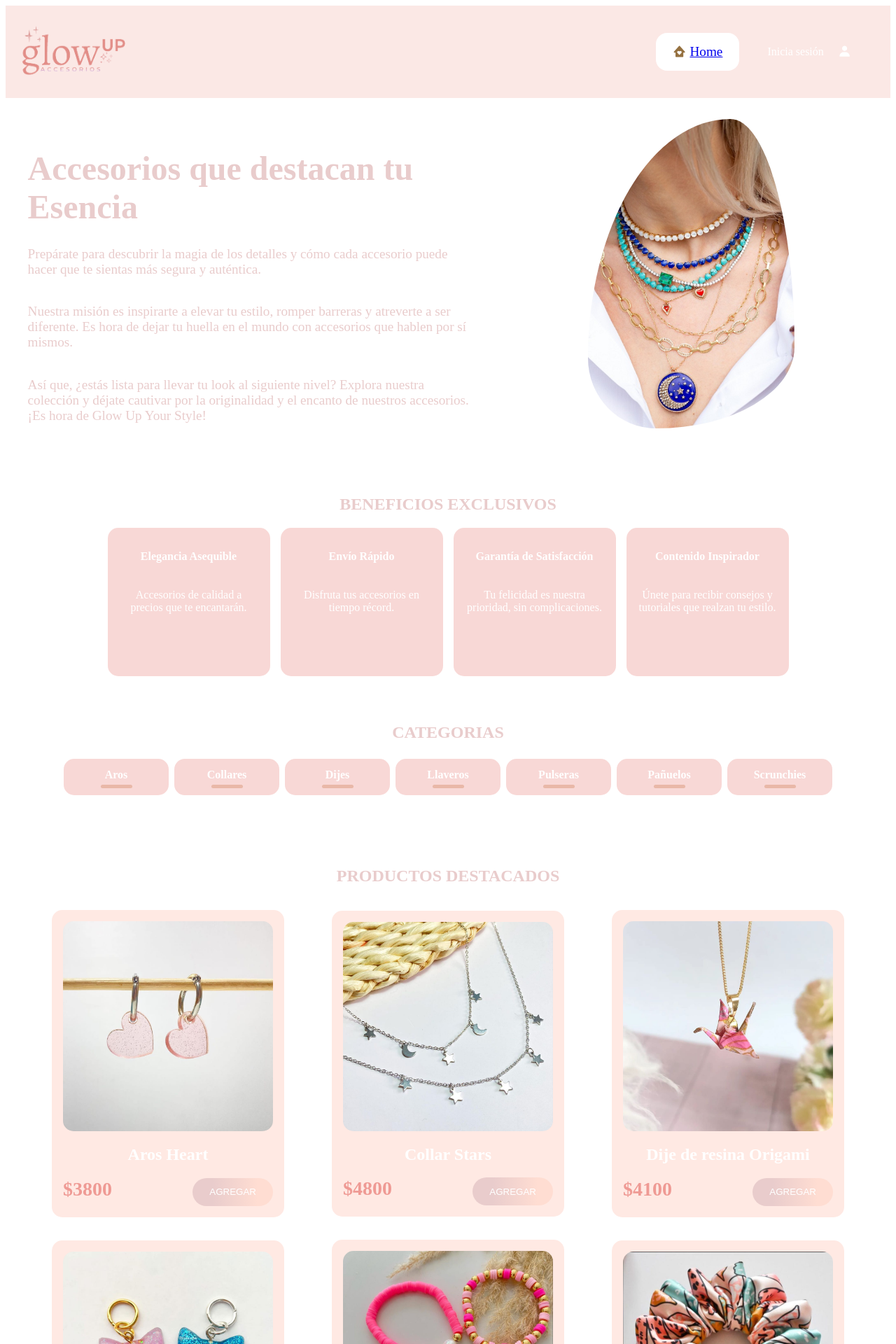
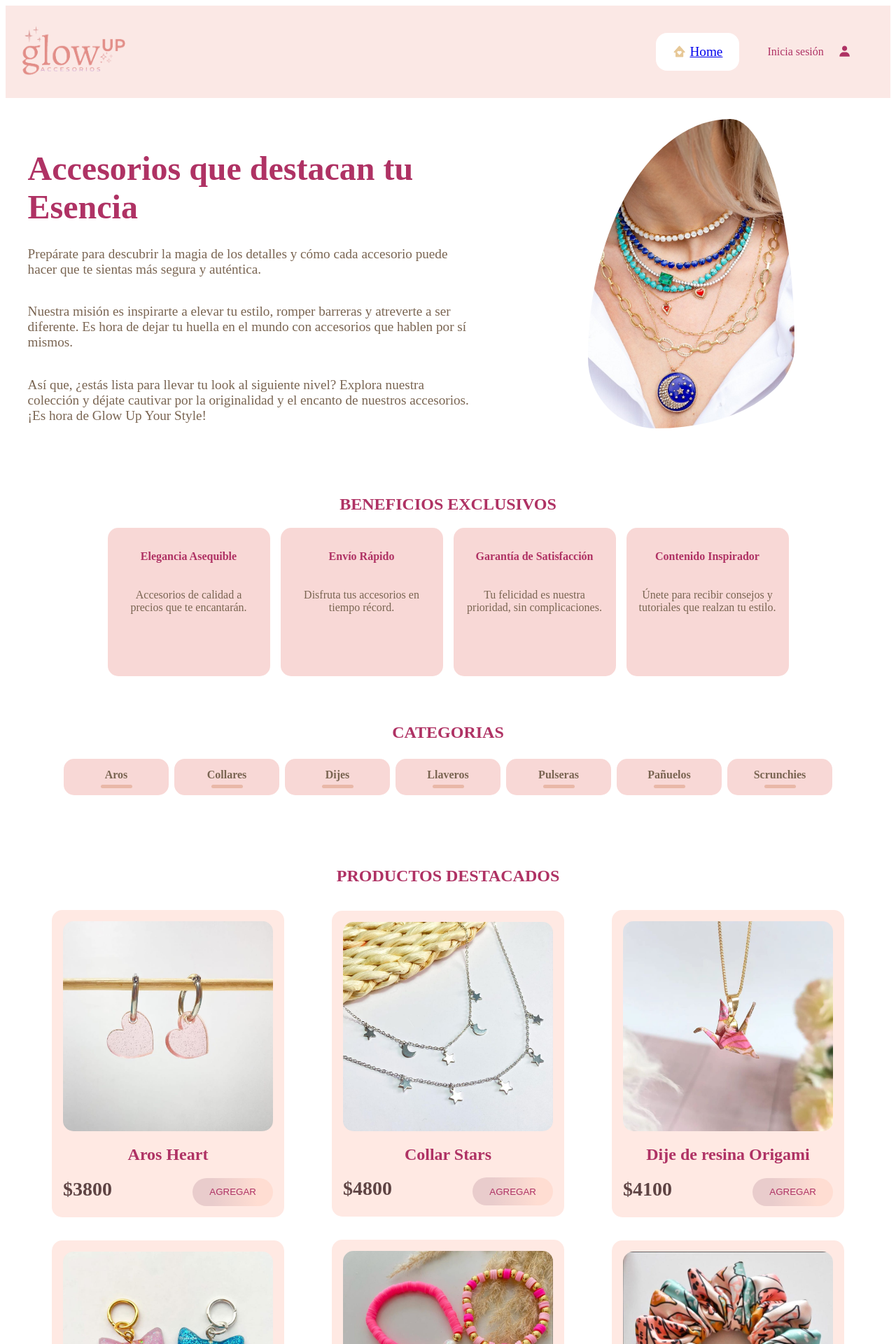
Before and after one commit to Yanina-Pernice/integrador-React, a React (Vite) app: page / in a window 1280 px wide. Shown: the top 1920 px of the page at 70% size. Built offline with nearby package versions, Linux system fonts and the light colour scheme; the HTML template or start-up script is replaced by a standard one.

Commit message:
paleta de colores

```diff
--- a/src/componentes/Beneficios/BeneficiosStyles.js
+++ b/src/componentes/Beneficios/BeneficiosStyles.js
@@ -8,7 +8,7 @@ export const BeneficiosWrapper = styled.section`
     margin-bottom: 3rem;
     h2{
         text-align: center;
-        color: #e9cccc;
+        color: #af3264;
     }
     @media (max-width: 768px) {
         padding-top: 30px;
@@ -39,16 +39,13 @@ export const CardBeneficios = styled.div`
     gap: 5px;
     background-color: #f8d8d6;
     border-radius: 15px;
-    color: #fff;
+    color: #7a6552;
 
     h3 {
         font-size: 1rem;
-        color: #fff;
+        color: #af3264;
         text-align: center;
     }
 
-    p{
-
-    }
 
 `;
--- a/src/componentes/Categorias/CategoriasStyles.js
+++ b/src/componentes/Categorias/CategoriasStyles.js
@@ -9,7 +9,7 @@ export const CategoriasWrapper = styled.section`
     justify-content: center;
     align-items: center;
     h2{
-        color: #e9cccc;
+        color: #af3264;
     }
     @media (max-width: 768px) {
         padding-top: 30px;
@@ -21,8 +21,7 @@ export const CategoriasContainer = styled.div`
     display: flex;
     flex-wrap: wrap;
     justify-content: space-around;
-    align-items: center
-    {/* gap: 20px; */}
+    align-items: center;
     user-select: none;// no te deja seleccionar la card
 `;
 
@@ -33,22 +32,15 @@ export const CardCategoria = styled(motion.div)`
     align-items: center;
     width: 150px;
     margin: 4px;
-    /* padding: 2 rem 0.5rem; */
     background-color: ${({selected}) => selected ? "#f6b7ac" : "#f8d8d6"};
     border-radius: 15px;
     cursor: pointer;
     h2 {
         font-size: 1rem;
         margin-bottom: 5px;
-        color: #fff;
+        color: #7a6552;
         text-align: center;
     }
-    // :first-child{
-    //     img {
-    //         padding-top: 7px;
-    //         padding-bottom: 7px;
-    //     }
-    // }
 
 `;
 
--- a/src/componentes/Footer/FooterStyles.js
+++ b/src/componentes/Footer/FooterStyles.js
@@ -7,7 +7,7 @@ export const FooterContainerStyled = styled.footer`
     justify-content: center;
     align-items: center;
     padding: 7rem 0 2rem 0;
-    color: #757575;
+    color: #af3264;
     background: #fbe8e5;
     p{
         text-align: center;
--- a/src/componentes/Hero/HeroStyles.js
+++ b/src/componentes/Hero/HeroStyles.js
@@ -22,17 +22,14 @@ export const HeroTextContainerStyled = styled.div`
     justify-content: space-around;
     align-items: flex-start;
     width: 50%;
-    color: #e9cccc;
+    color: #af3264;
     h1{
         font-size: 4rem;
         margin: 10px 0;
     }
-    h2{
-        font-size: 2.5rem;
-        margin: 10px 0;
-    }
     p{
         font-size: 1.2rem;
+        color: #7a6552;
     }
     @media (max-width: 1000px){
         width: 80%;
--- a/src/componentes/Hero/UI/Button/ButtonStyles.js
+++ b/src/componentes/Hero/UI/Button/ButtonStyles.js
@@ -9,7 +9,7 @@ export const StyledButton = styled(motion.button)`
     border-radius: ${({ radius }) => `${radius}px`};
     background: rgb(233,204,204);
     background: linear-gradient(90deg, rgba(233,204,204,1) 25%, rgba(255,221,210,1) 81%);
-    color: white;
+    color: #af3264;
     text-transform: uppercase;
     font-weight: 400;
     cursor: pointer;
--- a/src/componentes/Navbar/NavbarStyles.js
+++ b/src/componentes/Navbar/NavbarStyles.js
@@ -13,7 +13,7 @@ export const NavbarContainerStyled = styled.header`
 
 //CONTENEDOR LINKS
 export const LinksContainerStyled = styled.div`
-    color: white;
+    color: #af3264;
     display: flex;
     justify-content: center;
     align-items: center;
@@ -36,7 +36,7 @@ export const LinksContainerStyled = styled.div`
 //contenedor por un link componente base padre de otros mas chicos
 export const LinkContainerstyled = styled.div`
     font-size: 1.2rem;
-    color: ${(props) => (props.home ? "#e7c897" : "#957140")};
+    color: ${(props) => (props.home ? "#af3264" : "#e7c897")};
     display: flex;
     align-items: center;
 `
@@ -46,7 +46,7 @@ export const UserNavStyled = styled.div`
     gap: 15px;
     cursor: pointer;
     span {
-        color: white;
+        color: #af3264;
         font-size: 1rem;
         margin-right: 20px;
     }
@@ -57,14 +57,14 @@ export const UserNavStyled = styled.div`
 
 //CONTENEDOR USUARIO
 export const UserContainerStyled = styled(LinkContainerstyled)`
-    color: #FFFF;
+    color: #af3264;
 `;
 
 //CONTENEDOR HOME
 export const HomeContainerStyled = styled(LinkContainerstyled)`
     @media (max-width: 768px){
         display: none;
-        color: #FFFF;
+        color: #af3264;
     }
 `;
 
--- a/src/componentes/Productos/CardsProductosStyles.js
+++ b/src/componentes/Productos/CardsProductosStyles.js
@@ -10,7 +10,7 @@ export const ProductosWrapper = styled.section`
     margin: 3rem;
     h2{
         text-align: center;
-        color: #e9cccc;
+        color: #af3264;
     }
     @media (max-width: 768px) {
         text-align: center;
@@ -45,10 +45,10 @@ export const ProductosCard = styled.div`
     h2{
         font-weight: 600;
         margin: 0;
-        color:#fff;
+        color:#af3264;
     }
     p{
-        color:#fff;
+        color:#5f4444;
         font-size: 1.2rem;
     }
     @media (max-width: 768px) {
@@ -67,7 +67,7 @@ export const PriceContainer = styled.div`
 export const CardPrice = styled.span`
     font-weight: 800;
     font-size: 1.75rem;
-    color: #ef9a94;
+    color: #5f4444;
 `;
 
 //CONTENEDOR BOTON COMPRAR
@@ -76,4 +76,5 @@ export const ButtonContainerStyled = styled.div`
     justify-content: center;
     gap: 20px;
     margin-top: 3rem;
+    color: #af3264;
 `;
--- a/src/styles/GlobalStyles.js
+++ b/src/styles/GlobalStyles.js
@@ -11,7 +11,7 @@ export const GlobalStyles = createGlobalStyle `
         padding: 0;
         background: white;
         font-family: 'Montserrat', sans-serif;
-        color: #fff;
+        color: #757575;
         -webkit-tap-highlight-color: transparent;
         overflow-x: hidden;
     }
```
